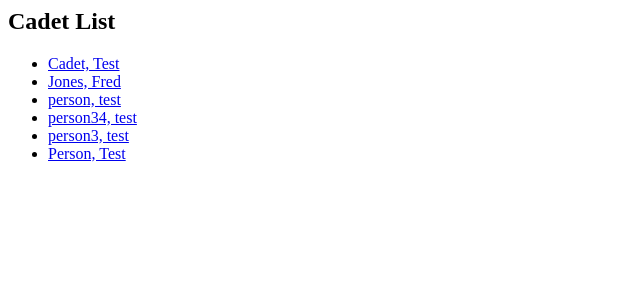
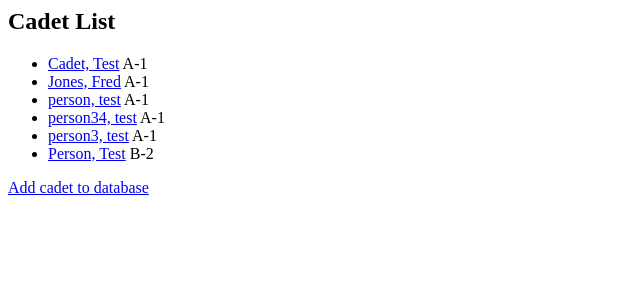
Before and after one commit to sshamilton/it394sample, a Django app: page /users/ in a window 1280 px wide. Shown: the top 300 px of the page, without its empty margins (0-640 px from the left). Run offline with Django 3.2, Linux system fonts and the light colour scheme; data comes from the database, SQL or seed files in the repository; both versions use the stored data as it was after the commit.

Commit message:
added cadet add form

```diff
--- a/sample/settings.py
+++ b/sample/settings.py
@@ -55,7 +55,7 @@ ROOT_URLCONF = 'sample.urls'
 TEMPLATES = [
     {
         'BACKEND': 'django.template.backends.django.DjangoTemplates',
-        'DIRS': [],
+        'DIRS': ['./templates',],
         'APP_DIRS': True,
         'OPTIONS': {
             'context_processors': [
@@ -120,3 +120,4 @@ USE_TZ = True
 # https://docs.djangoproject.com/en/2.0/howto/static-files/
 
 STATIC_URL = '/static/'
+LOGIN_REDIRECT_URL = '/users'
--- a/sample/urls.py
+++ b/sample/urls.py
@@ -19,4 +19,5 @@ from django.urls import path, include
 urlpatterns = [
     path('admin/', admin.site.urls),
     path('users/', include('users.urls')),
+    path('accounts/', include('django.contrib.auth.urls')),
 ]
--- /dev/null
+++ b/users/templates/users/add.html
@@ -0,0 +1,5 @@
+<form action="add" method="post">
+    {% csrf_token %}
+    {{ form }}
+    <input type="submit" value="Submit" />
+</form>
--- a/users/templates/users/index.html
+++ b/users/templates/users/index.html
@@ -4,10 +4,12 @@
 <ul>
 
   {% for cadet in cadets %}
-      <li><a href="./{{cadet.id}}">{{cadet.name}}</a></li>
+      <li><a href="./{{cadet.id}}">{{cadet.name}}</a> {{cadet.company}}</li>
   {% endfor %}
 
 </ul>
 {% else %}
 <p>No cadets in database</p>
 {% endif %}
+
+<a href="add">Add cadet to database</a>
--- a/users/urls.py
+++ b/users/urls.py
@@ -7,4 +7,5 @@ urlpatterns = [
     path('', views.index, name='index'),
     path('<int:cadet_id>/', views.detail, name='detail'),
     path('<int:cadet_id>/update', views.update, name='update'),
+    path('add', views.addcadet, name='addcadet'),
 ]
--- a/users/views.py
+++ b/users/views.py
@@ -3,6 +3,9 @@ from django.template import loader
 from .models import Cadet
 from .models import Company
 from django.http import HttpResponse
+from django.http import HttpResponseRedirect
+
+from .forms import CadetForm
 
 # Create your views here.
 def index(request):
@@ -30,3 +33,15 @@ def update(request, cadet_id):
     companies = Company.objects.all()
     context = {'cadet':cadet, 'companies': companies}
     return render(request, 'users/detail.html', context)
+
+def addcadet(request):
+    if request.method == 'POST':
+        form = CadetForm(request.POST)
+        if form.is_valid():
+            #Add the cadet to the database
+            newcadet = form.save()
+            #Go back to cadet list
+            return HttpResponseRedirect('/users')
+    else:
+        form = CadetForm()
+    return render(request, 'users/add.html', {'form': form})
```
Also changed, not shown: db.sqlite3.
